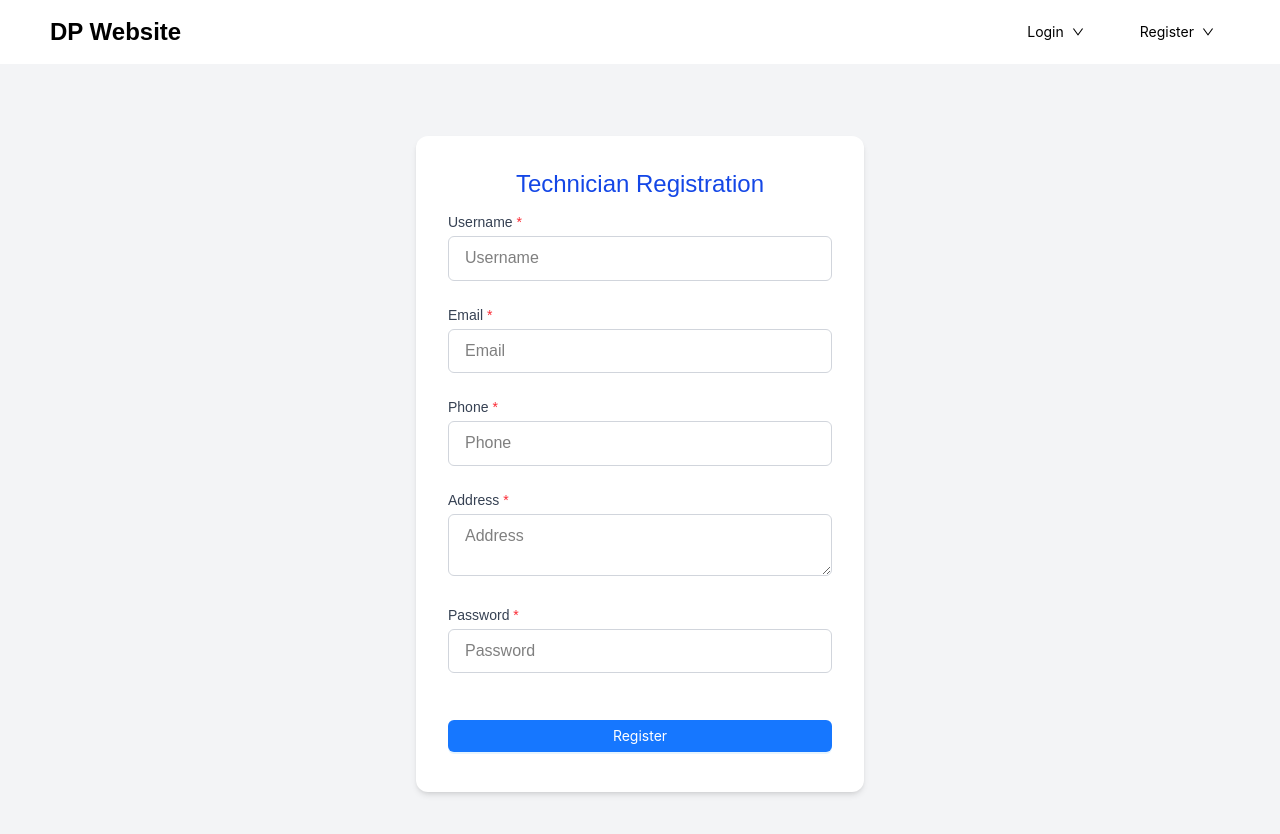
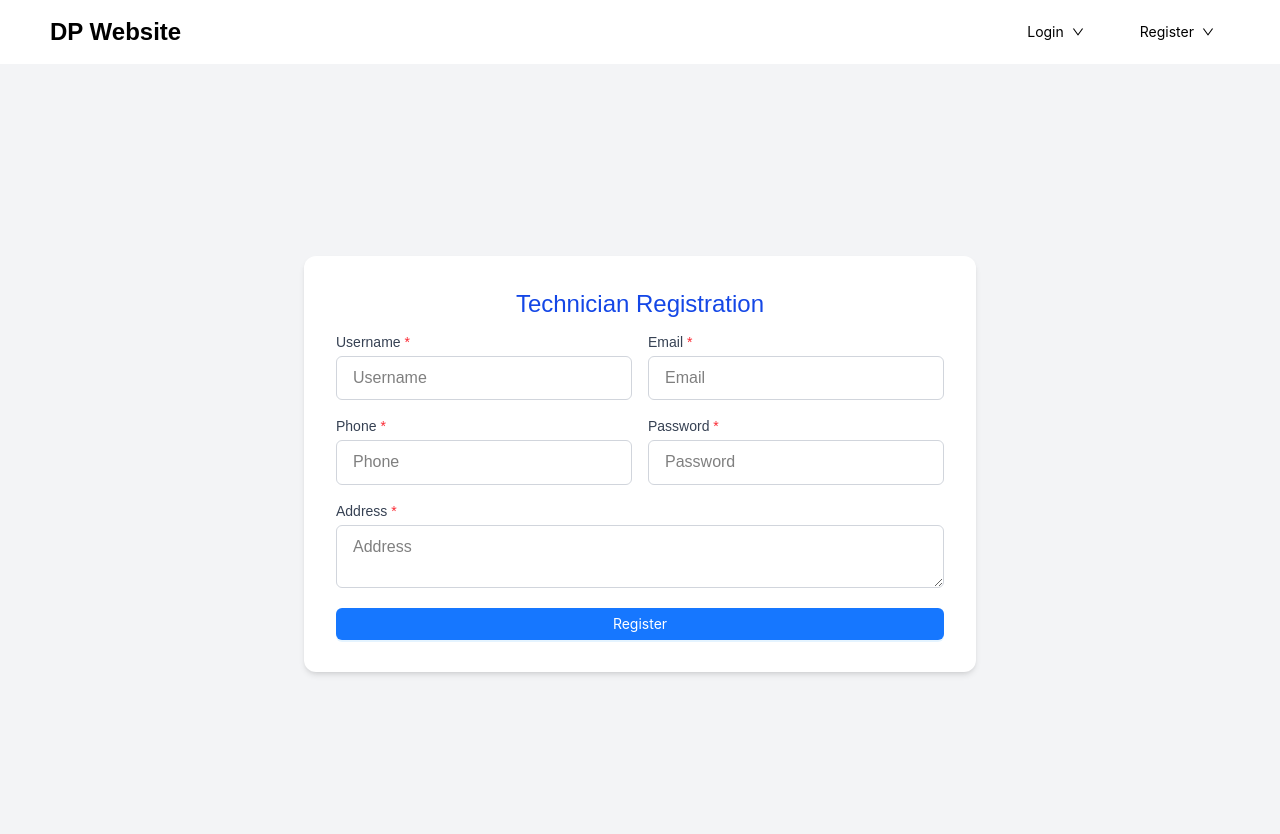
Before and after one commit to rahull04/dp-website-demo, a React (Vite) app: page /technician/register in a window 1280 px wide. Shown: the top 834 px of the page. Built offline with nearby package versions, Linux system fonts and the light colour scheme.

Commit message:
add register ui change

```diff
--- a/src/pages/companyRegister.tsx
+++ b/src/pages/companyRegister.tsx
@@ -1,7 +1,10 @@
 import React, { useState } from "react";
 import { useDispatch } from "react-redux";
 import { useNavigate } from "react-router-dom";
-import { CompanyStatus, registerCompany } from "../store/slices/companyListSlice";
+import {
+  CompanyStatus,
+  registerCompany,
+} from "../store/slices/companyListSlice";
 import { generateRandomId } from "../lib/utils/idGenerator";
 import { Button } from "antd";
 
@@ -47,20 +50,23 @@ const CompanyRegister: React.FC = () => {
           phone: formData.phone,
           address: formData.companyAddress,
           password: formData.password,
-          status: CompanyStatus.INCOMPLETE
+          status: CompanyStatus.INCOMPLETE,
         })
       );
-      navigate(`/company/email-verification/${encodeURIComponent(formData.email)}`);
+      navigate(
+        `/company/email-verification/${encodeURIComponent(formData.email)}`
+      );
     }, 500);
   };
 
   return (
     <div className="min-h-screen flex items-center justify-center bg-gray-100 px-4">
-      <div className="w-full max-w-xl bg-white p-8 rounded-xl shadow-lg">
+      <div className="w-full max-w-2xl bg-white p-8 rounded-xl shadow-lg">
         <h2 className="text-2xl font-bold mb-6 text-center text-gray-800">
           Company Registration
         </h2>
         <form onSubmit={handleSubmit} className="space-y-5">
+          <div className="grid grid-cols-2 gap-4">
             <div>
               <label
                 htmlFor="username"
@@ -98,7 +104,9 @@ const CompanyRegister: React.FC = () => {
                 className="w-full px-4 py-2 border border-gray-300 rounded-md focus:outline-none focus:ring-2 focus:ring-blue-500"
               />
             </div>
+          </div>
 
+          <div className="grid grid-cols-2 gap-4">
             <div>
               <label
                 htmlFor="email"
@@ -136,7 +144,9 @@ const CompanyRegister: React.FC = () => {
                 className="w-full px-4 py-2 border border-gray-300 rounded-md focus:outline-none focus:ring-2 focus:ring-blue-500"
               />
             </div>
+          </div>
 
+          <div className="grid grid-cols-2 gap-4">
             <div>
               <label
                 htmlFor="companyName"
@@ -170,9 +180,10 @@ const CompanyRegister: React.FC = () => {
                 value={formData.companyAddress}
                 onChange={handleChange}
                 required
+                rows={3}
                 className="w-full px-4 py-2 border border-gray-300 rounded-md focus:outline-none focus:ring-2 focus:ring-blue-500"
-              rows={3}
               />
+            </div>
           </div>
 
           <Button
@@ -184,6 +195,7 @@ const CompanyRegister: React.FC = () => {
             Register
           </Button>
         </form>
+
         <p className="mt-4 text-center text-sm text-gray-500">
           Already have an account?{" "}
           <a href="/company/login" className="text-blue-600 hover:underline">
--- a/src/pages/technicianRegister.tsx
+++ b/src/pages/technicianRegister.tsx
@@ -49,22 +49,19 @@ const TechnicianRegister: React.FC = () => {
 
   return (
     <div className="min-h-screen bg-gray-100 flex items-center justify-center px-4">
-      <div className="max-w-md w-full bg-white p-8 rounded-xl shadow-md">
+      <div className="max-w-2xl w-full bg-white p-8 rounded-xl shadow-md">
         <h2 className="text-2xl font-bold text-center text-blue-700 mb-6">
           Technician Registration
         </h2>
         <form onSubmit={handleSubmit} className="space-y-4">
+          <div className="grid grid-cols-1 md:grid-cols-2 gap-4">
             <div>
-            <label
-              htmlFor="username"
-              className="block text-sm font-medium text-gray-700 mb-1"
-            >
+              <label className="block text-sm font-medium text-gray-700 mb-1">
                 Username <span className="text-red-500">*</span>
               </label>
               <input
                 name="username"
                 type="text"
-              style={{ marginBottom: 8 }}
                 placeholder="Username"
                 value={formData.username}
                 onChange={handleChange}
@@ -72,17 +69,14 @@ const TechnicianRegister: React.FC = () => {
                 required
               />
             </div>
+
             <div>
-            <label
-              htmlFor="email"
-              className="block text-sm font-medium text-gray-700 mb-1"
-            >
+              <label className="block text-sm font-medium text-gray-700 mb-1">
                 Email <span className="text-red-500">*</span>
               </label>
               <input
                 name="email"
                 type="email"
-              style={{ marginBottom: 8 }}
                 placeholder="Email"
                 value={formData.email}
                 onChange={handleChange}
@@ -90,17 +84,14 @@ const TechnicianRegister: React.FC = () => {
                 required
               />
             </div>
+
             <div>
-            <label
-              htmlFor="phone"
-              className="block text-sm font-medium text-gray-700 mb-1"
-            >
+              <label className="block text-sm font-medium text-gray-700 mb-1">
                 Phone <span className="text-red-500">*</span>
               </label>
               <input
                 name="phone"
                 type="tel"
-              style={{ marginBottom: 8 }}
                 placeholder="Phone"
                 value={formData.phone}
                 onChange={handleChange}
@@ -108,16 +99,29 @@ const TechnicianRegister: React.FC = () => {
                 required
               />
             </div>
+
             <div>
-            <label
-              htmlFor="address"
-              className="block text-sm font-medium text-gray-700 mb-1"
-            >
+              <label className="block text-sm font-medium text-gray-700 mb-1">
+                Password <span className="text-red-500">*</span>
+              </label>
+              <input
+                name="password"
+                type="password"
+                placeholder="Password"
+                value={formData.password}
+                onChange={handleChange}
+                className="input-style"
+                required
+              />
+            </div>
+          </div>
+
+          <div>
+            <label className="block text-sm font-medium text-gray-700 mb-1">
               Address <span className="text-red-500">*</span>
             </label>
             <textarea
               name="address"
-              style={{ marginBottom: 8 }}
               placeholder="Address"
               value={formData.address}
               onChange={handleChange}
@@ -125,40 +129,14 @@ const TechnicianRegister: React.FC = () => {
               required
             />
           </div>
-          <div>
-            <label
-              htmlFor="password"
-              className="block text-sm font-medium text-gray-700 mb-1"
-            >
-              Password <span className="text-red-500">*</span>
-            </label>
-            <input
-              type="password"
-              name="password"
-              placeholder="Password"
-              value={formData.password}
-              onChange={handleChange}
-              className="input-style"
-              style={{ marginBottom: 12 }}
-              required
-            />
-          </div>
 
           {displayErrorText && (
-            <p
-              style={{ marginBottom: 4 }}
-              className="text-sm text-red-600 text-center"
-            >
+            <p className="text-sm text-red-600 text-center">
               {displayErrorText}
             </p>
           )}
-          <br />
-          <Button
-            style={{ marginBottom: 8 }}
-            htmlType="submit"
-            type="primary"
-            className="w-full py-2"
-          >
+
+          <Button htmlType="submit" type="primary" className="w-full py-2 mt-4">
             Register
           </Button>
         </form>
```
Lines whose indentation alone changed are shown as unchanged.
